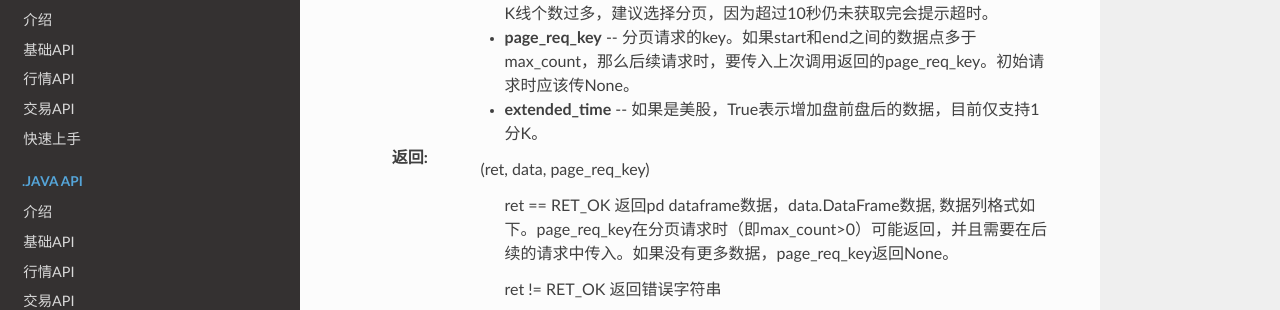
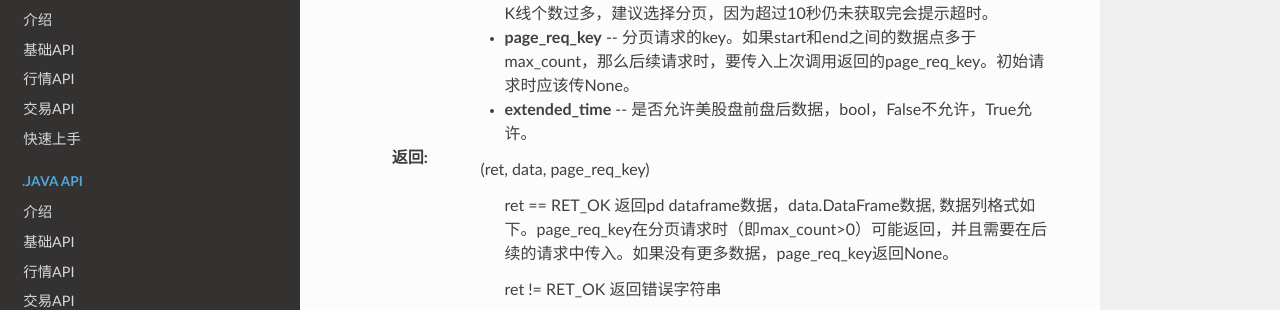
Before and after one commit to FutunnOpen/futu-api-doc, a Sphinx documentation site: the page built from doc_maker/source/api/Quote_API.rst, in a window 1280 px wide and 900 px high, scrolled down 5322 px. Shown: the part 158-468 px from the top of the window. Built offline with Sphinx 7.4.7 and the Read the Docs theme 2.0.0, drawn with Linux system fonts in a browser that asks for light colours.

Commit message:
修改request_history_kline描述

```diff
--- a/doc_maker/source/api/Quote_API.rst
+++ b/doc_maker/source/api/Quote_API.rst
@@ -348,7 +348,7 @@ request_history_kline
  :param fields: 需返回的字段列表，参见 KL_FIELD_ 定义 KL_FIELD.ALL  KL_FIELD.OPEN ....
  :param max_count: 本次请求最大返回的数据点个数，传None表示返回start和end之间所有的数据。注意：OpenD 是把所有数据请求到再下发给脚本的，如果K线个数过多，建议选择分页，因为超过10秒仍未获取完会提示超时。
  :param page_req_key: 分页请求的key。如果start和end之间的数据点多于max_count，那么后续请求时，要传入上次调用返回的page_req_key。初始请求时应该传None。
- :param extended_time: 如果是美股，True表示增加盘前盘后的数据，目前仅支持1分K。
+ :param extended_time: 是否允许美股盘前盘后数据，bool，False不允许，True允许。
  :return: (ret, data, page_req_key)
 
         ret == RET_OK 返回pd dataframe数据，data.DataFrame数据, 数据列格式如下。page_req_key在分页请求时（即max_count>0）可能返回，并且需要在后续的请求中传入。如果没有更多数据，page_req_key返回None。
--- a/doc_maker/source/protocol/intro.rst
+++ b/doc_maker/source/protocol/intro.rst
@@ -374,6 +374,7 @@ API用户额度
   * 30天内在线获取历史K线最多可请求股票数请参见 :ref:`API用户额度 <quota-limit>`
   * :red-strengthen:`30` 秒内请求最多 :red-strengthen:`60` 次，可分页的请求，第1页限频，后续页请求不限频
   * 分K提供最近2年数据，日K及以上提供近10年数据。
+  * 美股盘前和盘后仅支持 60 分钟及以下级别的K线。由于美股盘前和盘后时段为非常规交易时段，此时段的K线数据可能不足两年。
 
 .. _get-rehab-limit:
 
```
